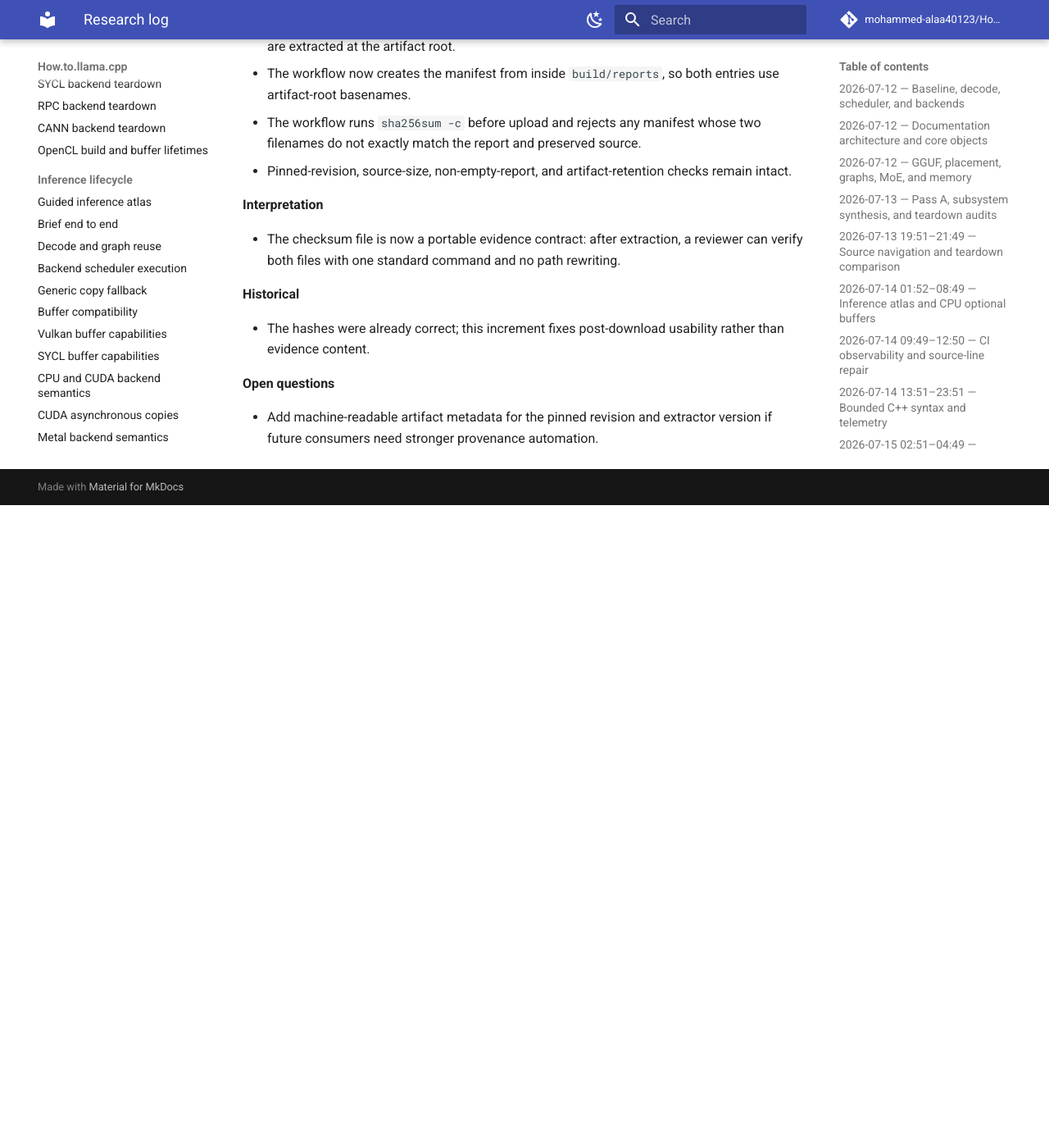
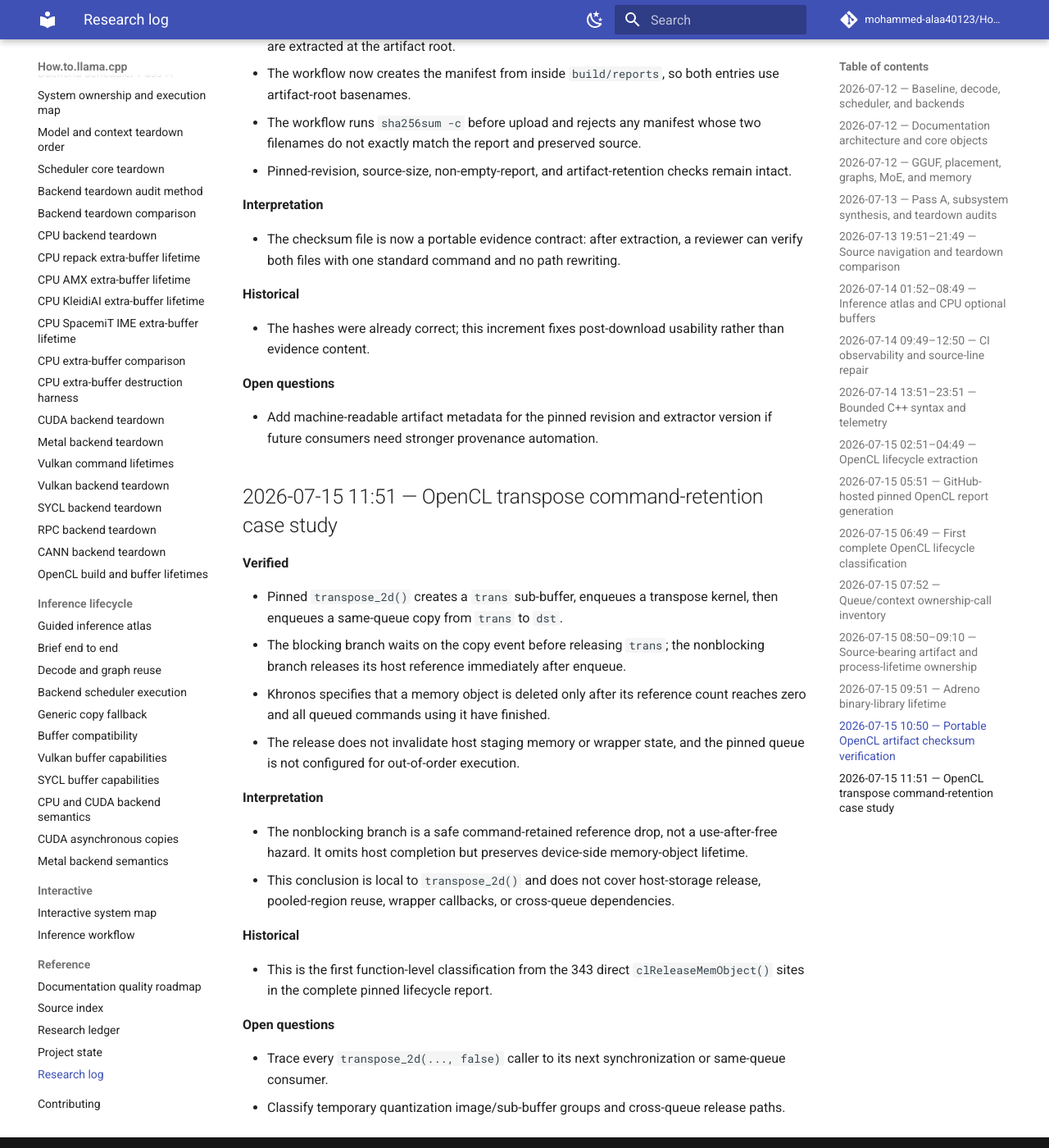
Before and after one commit to mohammed-alaa40123/How.to.llama.cpp, an MkDocs documentation site: the page built from docs/reference/research-log.md, in a window 1280 px wide and 1400 px high, scrolled down 7202 px. Shown: the whole window at 82% size. Built offline with MkDocs 1.6.1 and Material for MkDocs 9.7.7, drawn with Linux system fonts in a browser that asks for light colours; comment, search, counter and statistics services are not loaded; before the commit the page ends 7818 px from its top, so only the background shows below that.

Commit message:
docs: log OpenCL transpose retention classification

```diff
--- a/docs/reference/research-log.md
+++ b/docs/reference/research-log.md
@@ -215,3 +215,26 @@
 **Open questions**
 
 - Add machine-readable artifact metadata for the pinned revision and extractor version if future consumers need stronger provenance automation.
+
+## 2026-07-15 11:51 — OpenCL transpose command-retention case study
+
+**Verified**
+
+- Pinned `transpose_2d()` creates a `trans` sub-buffer, enqueues a transpose kernel, then enqueues a same-queue copy from `trans` to `dst`.
+- The blocking branch waits on the copy event before releasing `trans`; the nonblocking branch releases its host reference immediately after enqueue.
+- Khronos specifies that a memory object is deleted only after its reference count reaches zero and all queued commands using it have finished.
+- The release does not invalidate host staging memory or wrapper state, and the pinned queue is not configured for out-of-order execution.
+
+**Interpretation**
+
+- The nonblocking branch is a safe command-retained reference drop, not a use-after-free hazard. It omits host completion but preserves device-side memory-object lifetime.
+- This conclusion is local to `transpose_2d()` and does not cover host-storage release, pooled-region reuse, wrapper callbacks, or cross-queue dependencies.
+
+**Historical**
+
+- This is the first function-level classification from the 343 direct `clReleaseMemObject()` sites in the complete pinned lifecycle report.
+
+**Open questions**
+
+- Trace every `transpose_2d(..., false)` caller to its next synchronization or same-queue consumer.
+- Classify temporary quantization image/sub-buffer groups and cross-queue release paths.
```
